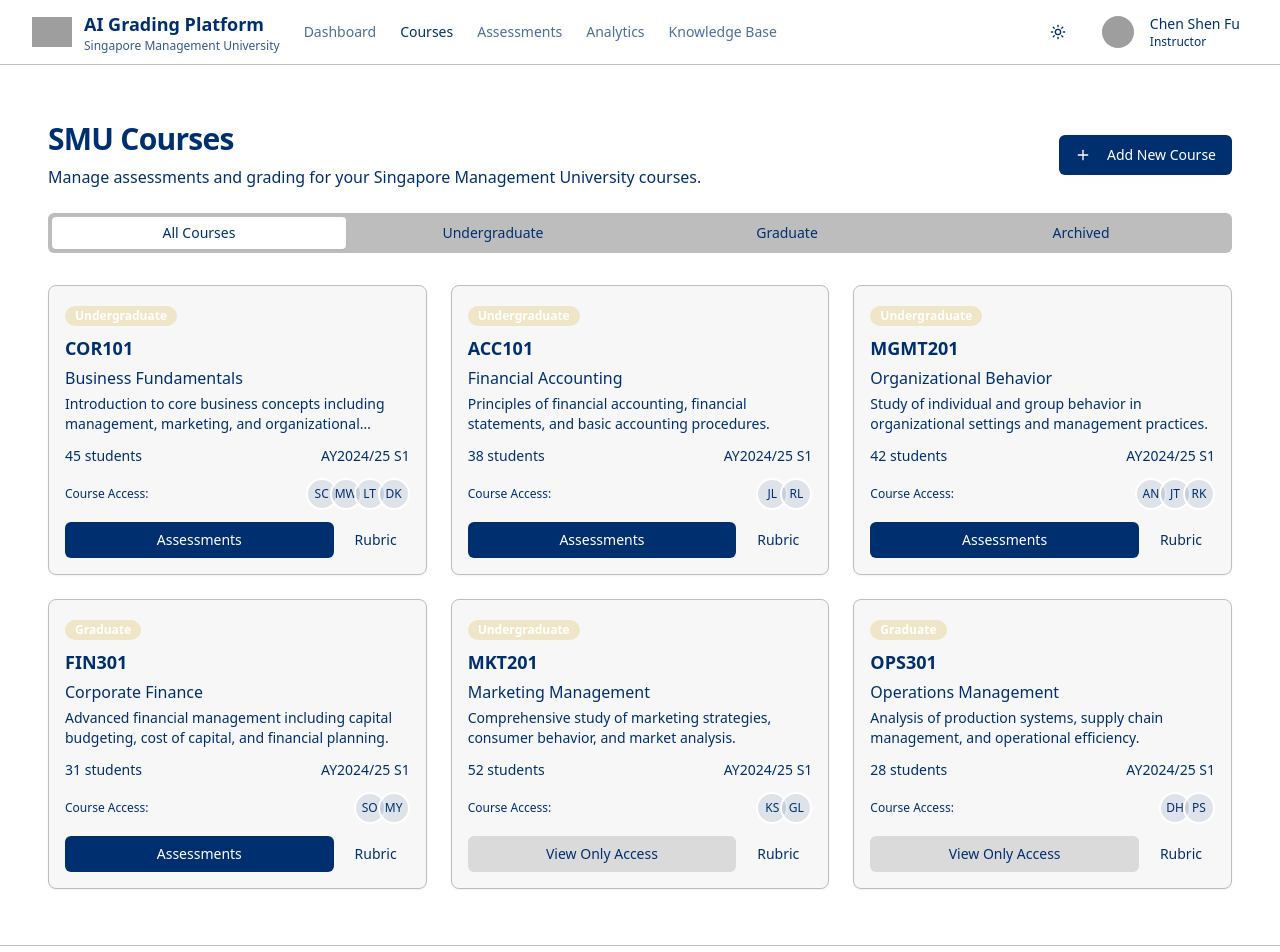
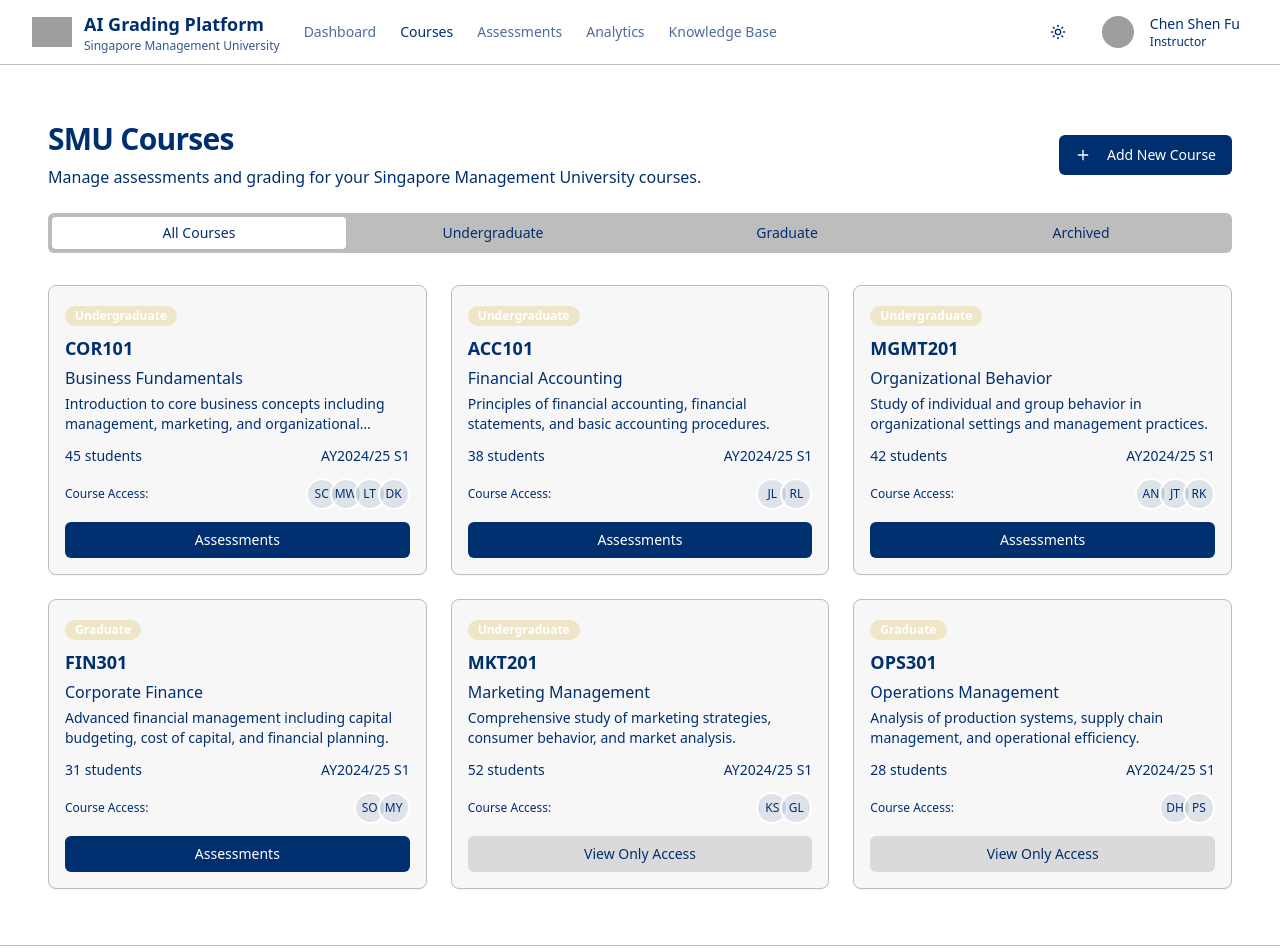
Before and after one commit to saddamgea-bot/smu-grading-platform, a Next.js app: page /courses in a window 1280 px wide. Shown: the top 952 px of the page. Built offline with nearby package versions, Linux system fonts and the light colour scheme; grey boxes are pictures that could not be loaded.

Commit message:
feat: remove rubric button from course cards
Preserve assessment and add new course buttons.

Co-authored-by: null <233246928+saddamgea-bot@users.noreply.github.com>

```diff
--- a/app/about/page.tsx
+++ b/app/about/page.tsx
@@ -10,7 +10,7 @@ export default function AboutPage() {
     <div className="container py-8 space-y-12">
       <section className="text-center space-y-4 max-w-3xl mx-auto">
         <Image
-          src="https://hebbkx1anhila5yf.public.blob.vercel-storage.com/design-mode-images/image%281%29%281%29-kheXeIExY1AAZjtNPPf7ZhC2GIkr68.png"
+          src="https://hebbkx1anhila5yf.public.blob.vercel-storage.com/design-mode-images/image%281%29%281%29%281%29-2oCjJEW0stz3WmAZFFJNjwjWupfVzv.png"
           alt="SMU Logo"
           width={120}
           height={120}
--- a/app/courses/page.tsx
+++ b/app/courses/page.tsx
@@ -100,20 +100,15 @@ function CourseCard({ course }: { course: any }) {
             ))}
           </div>
         </div>
-        <div className="flex space-x-2">
         {hasAssessmentAccess ? (
-            <Button asChild className="flex-1 academic-button bg-primary text-primary-foreground" size="sm">
+          <Button asChild className="w-full academic-button bg-primary text-primary-foreground" size="sm">
             <Link href={`/courses/${course.id}/assessments`}>Assessments</Link>
           </Button>
         ) : (
-            <div className="flex-1 flex items-center justify-center py-2 px-3 text-sm text-muted-foreground bg-muted/50 rounded-md">
+          <div className="w-full flex items-center justify-center py-2 px-3 text-sm text-muted-foreground bg-muted/50 rounded-md">
             View Only Access
           </div>
         )}
-          <Button asChild variant="outline" className="academic-button bg-transparent" size="sm">
-            <Link href={`/courses/${course.id}/assessments/midterm-2024/rubric`}>Rubric</Link>
-          </Button>
-        </div>
       </CardContent>
     </Card>
   )
--- a/components/footer.tsx
+++ b/components/footer.tsx
@@ -9,7 +9,7 @@ export default function Footer() {
           <div className="flex flex-col items-center md:items-start">
             <div className="flex items-center mb-2">
               <Image
-                src="https://hebbkx1anhila5yf.public.blob.vercel-storage.com/design-mode-images/image%281%29%281%29-kheXeIExY1AAZjtNPPf7ZhC2GIkr68.png"
+                src="https://hebbkx1anhila5yf.public.blob.vercel-storage.com/design-mode-images/image%281%29%281%29%281%29-2oCjJEW0stz3WmAZFFJNjwjWupfVzv.png"
                 alt="SMU Logo"
                 width={40}
                 height={40}
--- a/components/header.tsx
+++ b/components/header.tsx
@@ -52,7 +52,7 @@ export default function Header() {
       <div className="container flex h-16 items-center">
         <Link href="/" className="mr-6 flex items-center space-x-3">
           <Image
-            src="https://hebbkx1anhila5yf.public.blob.vercel-storage.com/design-mode-images/image%281%29%281%29-kheXeIExY1AAZjtNPPf7ZhC2GIkr68.png"
+            src="https://hebbkx1anhila5yf.public.blob.vercel-storage.com/design-mode-images/image%281%29%281%29%281%29-2oCjJEW0stz3WmAZFFJNjwjWupfVzv.png"
             alt="SMU Logo"
             width={40}
             height={40}
--- a/components/mode-toggle.tsx
+++ b/components/mode-toggle.tsx
@@ -19,10 +19,10 @@ export function ModeToggle() {
       </DropdownMenuTrigger>
       <DropdownMenuContent align="end" className="rounded-xl border-2">
         <DropdownMenuItem onClick={() => setTheme("light")} className="font-medium cursor-pointer">
-          Black &amp; White
+          Light Mode
         </DropdownMenuItem>
         <DropdownMenuItem onClick={() => setTheme("dark")} className="font-medium cursor-pointer">
-          Normal
+          Dark Mode
         </DropdownMenuItem>
         <DropdownMenuItem onClick={() => setTheme("system")} className="font-medium cursor-pointer">
           Color Blind
```
Also changed, not shown: public/images/design-mode/image%281%29%281%29(1).png (added). Lines whose indentation alone changed are shown as unchanged.
